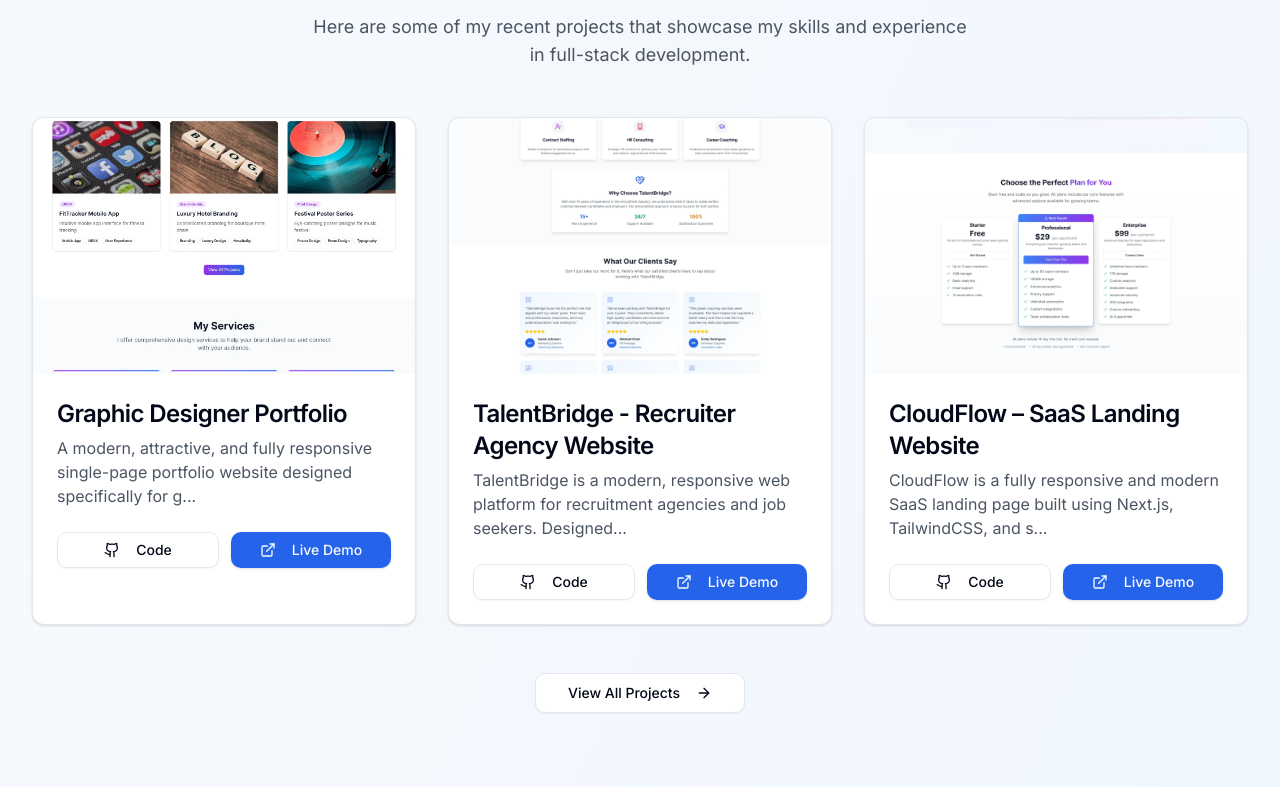
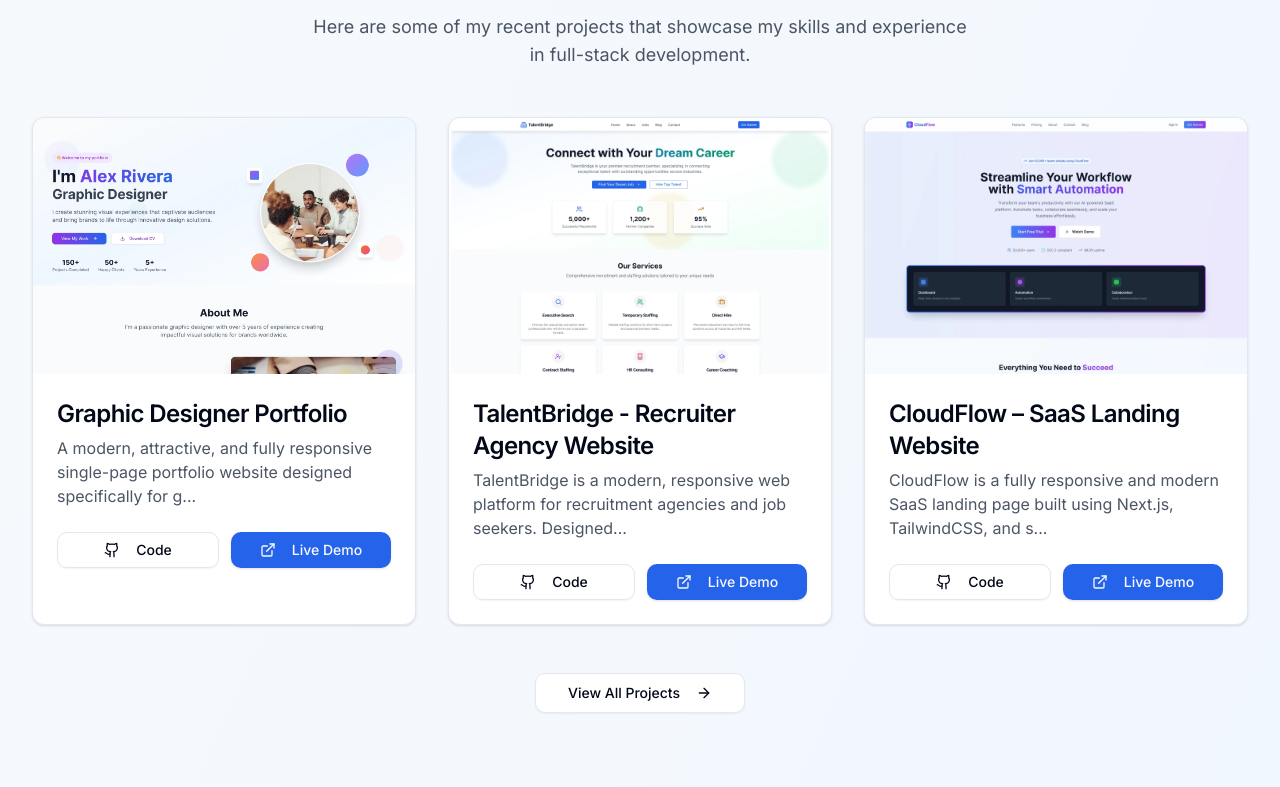
Before and after one commit to pawantech12/pawan-kumavat, a Next.js app: page / in a window 1280 px wide. Shown: the part 773-1560 px from the top of the page. Built offline with nearby package versions, Linux system fonts and the light colour scheme.

Commit message:
added image transition to featured project

```diff
--- a/src/components/featured-projects.jsx
+++ b/src/components/featured-projects.jsx
@@ -30,14 +30,16 @@
             key={index}
             className="group hover:shadow-xl transition-all duration-300"
           >
-            <div className="overflow-hidden rounded-t-lg">
-              <Image
-                src={project.image || "/placeholder.svg"}
-                alt={project.title}
-                width={400}
-                height={250}
-                className="w-full h-64 object-cover group-hover:scale-105 transition-transform duration-300"
-              />
+            <div className="scroll-on-hover rounded-t-lg">
+              <div className="scroll-on-hover-inner">
+                <Image
+                  src={project.image || "/placeholder.svg"}
+                  alt={project.title}
+                  width={400}
+                  height={0} // optional, Next.js will infer it
+                  className="w-full object-cover"
+                />
+              </div>
             </div>
             <CardHeader>
               <CardTitle className="text-2xl">{project.title}</CardTitle>
```
